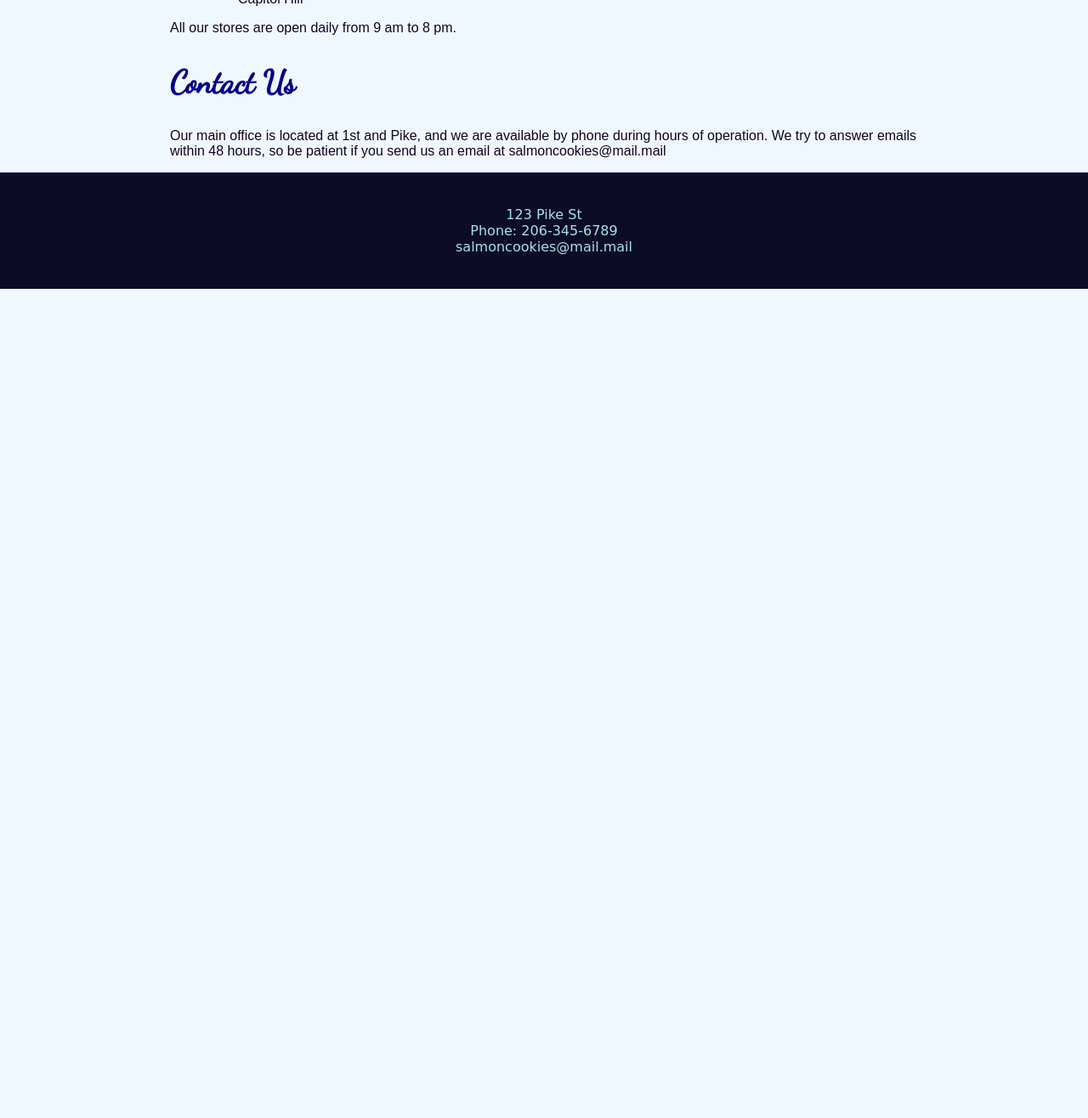
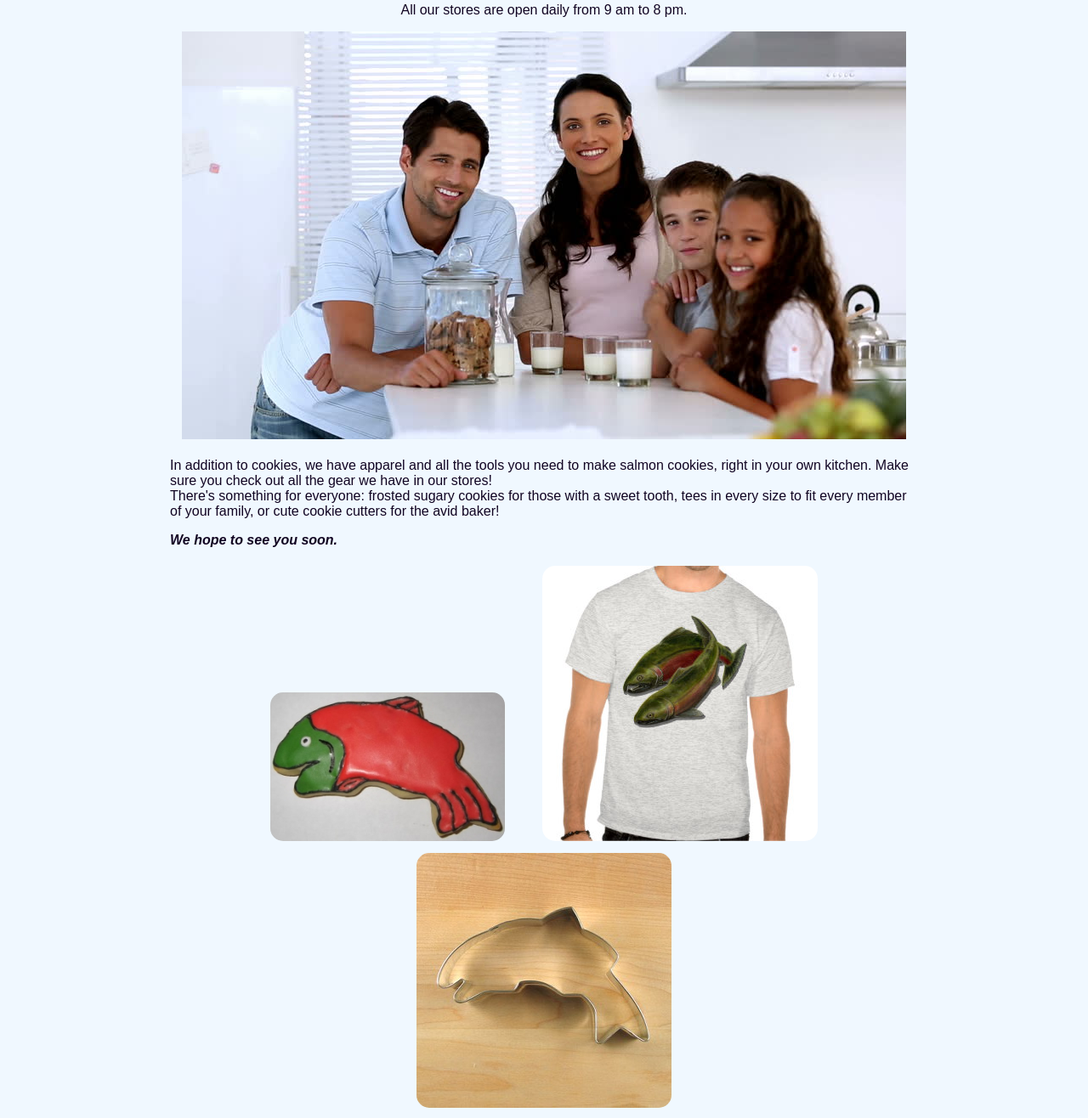
Before and after one commit to jshin83/cookie-stand, a plain HTML site: page index.html in a window 1280 px wide. Shown: the part 869-2185 px from the top of the page at 85% size. Before the commit the page ends 1209 px from the top, so only its background shows below. Drawn offline with Linux system fonts and the light colour scheme.

Commit message:
finished assignment

```diff
--- a/css/style.css
+++ b/css/style.css
@@ -1,5 +1,8 @@
 @import url('https://fonts.googleapis.com/css?family=Dancing+Script|Noto+Sans|Roboto+Slab');
 
+#frosted {
+  width: 150px;
+}
 .red {
   color: darkred;
   font-style: italic;
@@ -9,6 +12,10 @@
   color: rgb(7, 63, 7);
   font-weight: bold;
   font-family: 'Noto Sans', 'Roboto Slab', serif;
+}
+
+.contact {
+  margin: 0;
 }
 
 .data {
@@ -41,6 +48,12 @@ body {
   display: block;
   margin: 85px auto 0 auto;
   background-color: aliceblue;
+  background-image: url("../images/salmon.png");
+  background-repeat: no-repeat;
+  background-position: 900px 450px;
+  background-attachment: fixed;
+  background-size: 300px;
+  /*background-blend-mode: luminosity;*/
 }
 
 fieldset {
@@ -104,19 +117,31 @@ nav {
 }
 
 nav img {
-  width: 25%;
+  width: 20%;
+  border-radius: 5px;
 }
 
 li {
   list-style-type: none;
+  margin: 0 40%;
 }
 
 section {
   margin: 0 200px;
 }
 
-.contact {
-  margin: 0;
+aside {
+  text-align: center;
+}
+
+article div {
+  text-align: center;
+  margin: 5px 15px;
+}
+
+article div img {
+  border-radius: 15px;
+  margin: 5px 20px;
 }
 
 footer {
--- a/index.html
+++ b/index.html
@@ -9,7 +9,7 @@
 <body>
   <header>
     <nav>
-      <img src="images/salmon.png" alt="salmon image" />
+      <img src="images/chinook.jpg" alt="chinook image" />
       <h1>Pat's Salmon Cookies</h2>
     </nav>
   </header>
@@ -20,9 +20,7 @@
 
       <article>
         <h2>About Us</h2>
-        <p>
-          Pat loves cookies. Pat loves Seattle. Pat loves salmon.<br /> One day, Pat decided to put all his loves together and came up with salmon cookies. These delectables soon became so popular amongst his family and friends, Pat decided to share them with the rest of his Seattle community. Now we are established at five locations in the Greater Seattle area. In addition to cookies, we have apparel and all the tools you need to make salmon cookies, right in your own kitchen.
-        </p>
+        <p>Pat loves cookies. Pat loves Seattle. Pat loves salmon.<br /> One day, Pat decided to put all his loves together and came up with salmon cookies. These delectables soon became so popular amongst his family and friends, Pat decided to share them with the rest of his Seattle community. Now we are established at five locations in the Greater Seattle area.</p>
         <ul>
           <li class="bold">Alki</li>
             <ul>
@@ -50,7 +48,17 @@
               <li>Capitol Hill</li>
             </ul>
         </ul>
+        <aside>
           <p>All our stores are open daily from 9 am to 8 pm.</p>
+          <img src="images/family.jpg" alt="family enjoying salmon cookies" />
+        </aside>
+        <p>In addition to cookies, we have apparel and all the tools you need to make salmon cookies, right in your own kitchen. Make sure you check out all the gear we have in our stores!<br />There's something for everyone: frosted sugary cookies for those with a sweet tooth, tees in every size to fit every member of your family, or cute cookie cutters for the avid baker!</p>
+        <h3>We hope to see you soon.</h3>
+        <div>
+          <img src="images/frosted-cookie.jpg" alt="frosted fish cookies" />
+          <img src="images/shirt.jpg" alt="frosted fish cookies" />
+          <img src="images/cutter.jpeg" alt="frosted fish cookies" />
+        </div>
       <section class="contact">
         <h2>Contact Us</h2>
         <p> Our main office is located at 1st and Pike, and we are available by phone during hours of operation. We try to answer emails within 48 hours, so be patient if you send us an email at salmoncookies@mail.mail</p>
```
Lines whose indentation alone changed are shown as unchanged.
